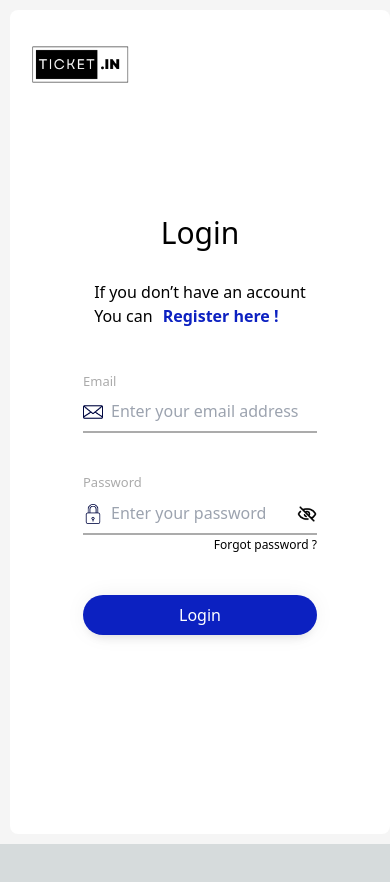
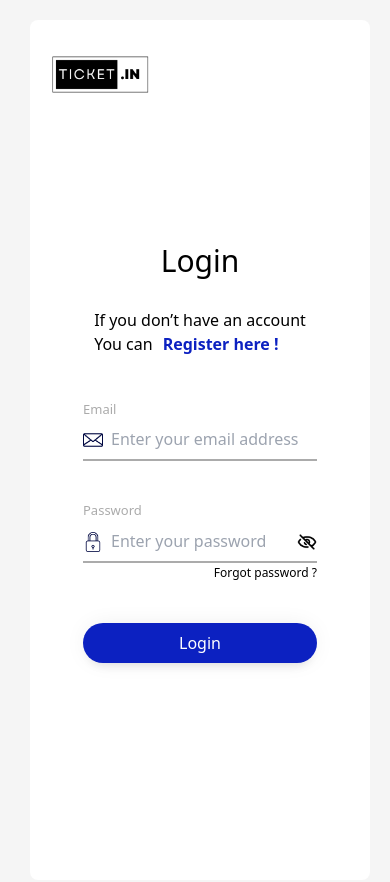
Before and after one commit to DiftaFitrahul/frontend-ticket.in, a Next.js app: page /auth/login in a window 390 px wide. Shown: the top 882 px of the page. Before the commit the page ends 844 px from the top, so only its background shows below. Built offline with nearby package versions, Linux system fonts and the light colour scheme.

Commit message:
fix: responsive login page

```diff
--- a/src/pages/auth/login.jsx
+++ b/src/pages/auth/login.jsx
@@ -52,8 +52,8 @@ export default function Login() {
 
   return (
     <main>
-      <div className=" flex flex-row justify-center items-center h-screen w-screen bg-neutral-100">
-        <div className="flex flex-col justify-center items-center h-[calc(100vh-20px)] w-screen sm:w-1/2 relative bg-white mt-20 mb-20 rounded-lg ml-[10px]">
+      <div className=" flex flex-row justify-center items-center h-[900px]  w-screen bg-neutral-100 p-5">
+        <div className="flex flex-col justify-center items-center h-full  w-screen sm:w-1/2 relative bg-white    rounded-lg ml-[10px]">
           <div className="block min-[640px]:hidden absolute top-5 left-5">
             <Image
               src="/black_logo.png"
@@ -176,7 +176,7 @@ export default function Login() {
             </div>
           </div> */}
         </div>
-        <div className="flex-col justify-center items-center h-[calc(100vh-20px)] w-1/2 relative bg-dark-blue rounded-lg mr-[10px] ml-[10px] hidden min-[640px]:block ">
+        <div className="flex-col justify-center items-center h-full w-1/2 relative bg-dark-blue rounded-lg mr-[10px] ml-[10px] hidden min-[640px]:block ">
           <Image
             src="/logo.png"
             alt="Picture of the author"
```
